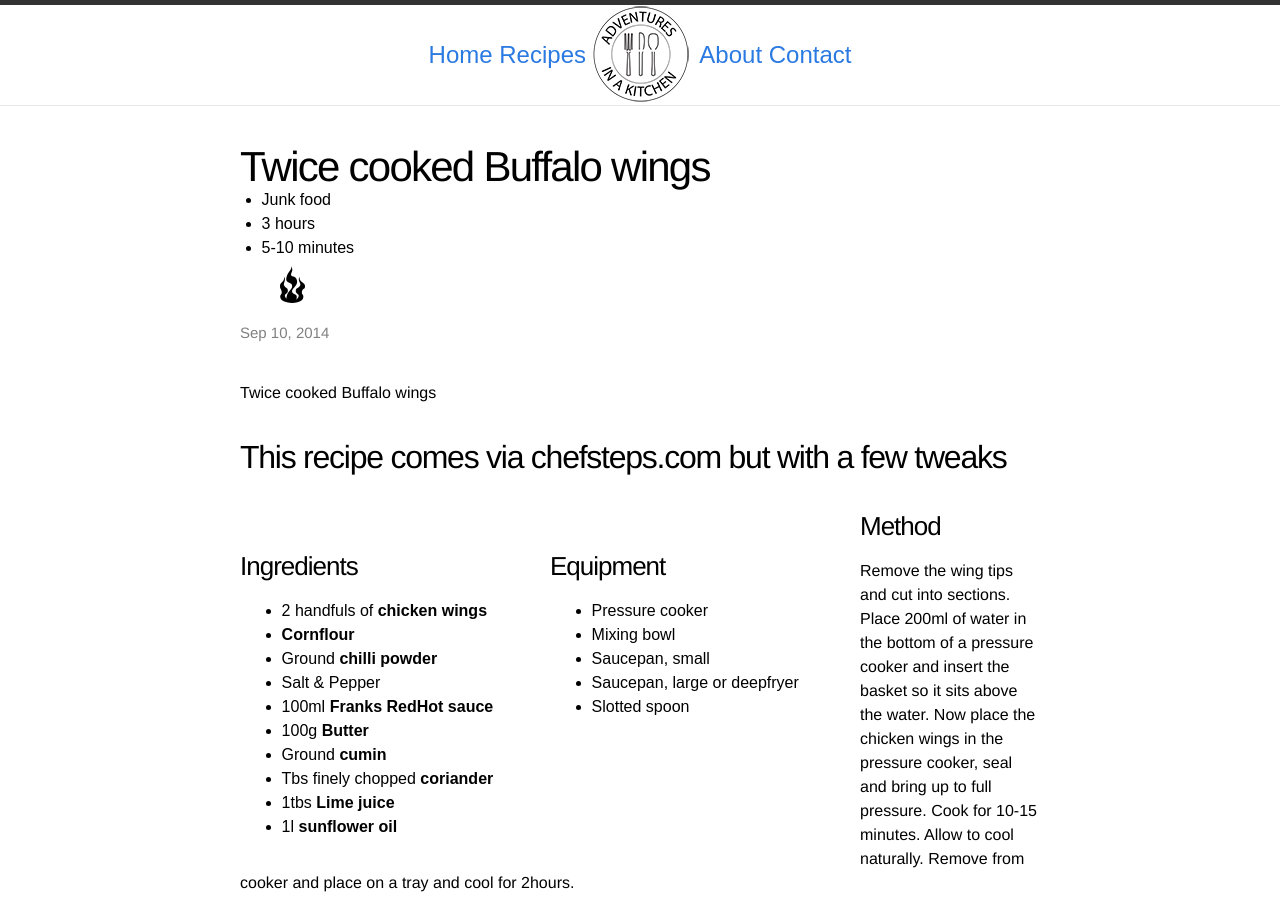
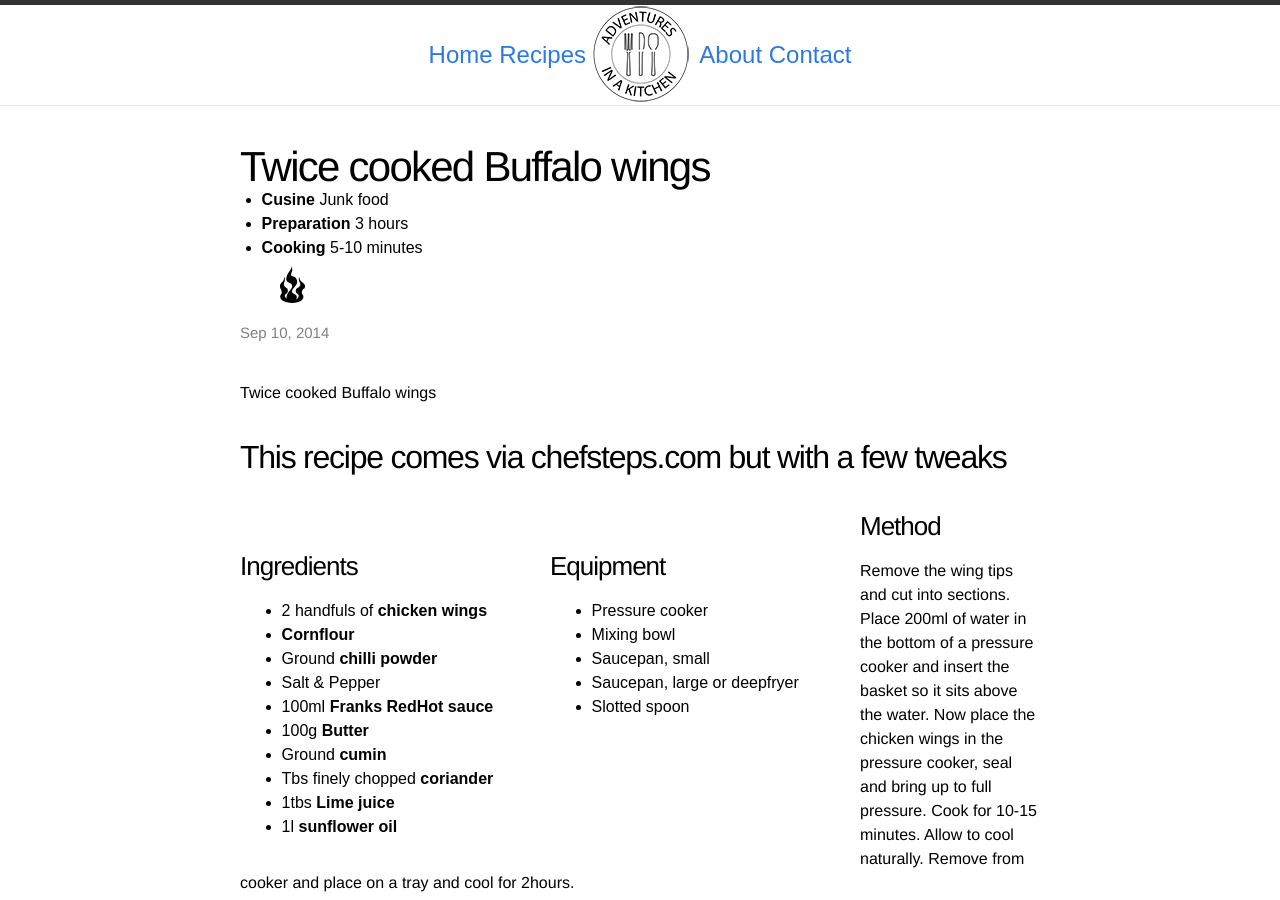
Before and after one commit to chrisncarpenter/chrisncarpenter.github.io, a Jekyll site: the page built from _posts/2014-09-10-chickenwings.markdown, in a window 1280 px wide and 900 px high. Built offline with Jekyll 4.4.1, drawn with Linux system fonts in a browser that asks for light colours; nearby versions of some CDN libraries.

Commit message:
Post tinkering

```diff
--- a/_layouts/default.html
+++ b/_layouts/default.html
@@ -5,6 +5,7 @@
 	{% for dale in site.data.nav %}
 		{% if  page.url == {{dale.href}} %}
     		<body id="{{dale.id}}">
+    	{% endif %}
     {% endfor %}
 
     {% include header.html %}
--- a/_layouts/post.html
+++ b/_layouts/post.html
@@ -6,9 +6,9 @@ layout: actualpost
   <header class="post-header recipe">
     <h1>{{ page.title }}</h1>
     <ul class="cookingmeta">
-    	<li>{{ page.cusine }}</li>
-    	<li>{{ page.preptime }}</li>
-    	<li>{{ page.cookingtime }}</li>
+    	<li><strong>Cusine</strong> {{ page.cusine }}</li>
+    	<li><strong>Preparation </strong> {{ page.preptime }}</li>
+    	<li><strong>Cooking </strong> {{ page.cookingtime }}</li>
     </ul>
 
     <img src="/imgs/{{ page.img }}" width="100" height="50">
```
